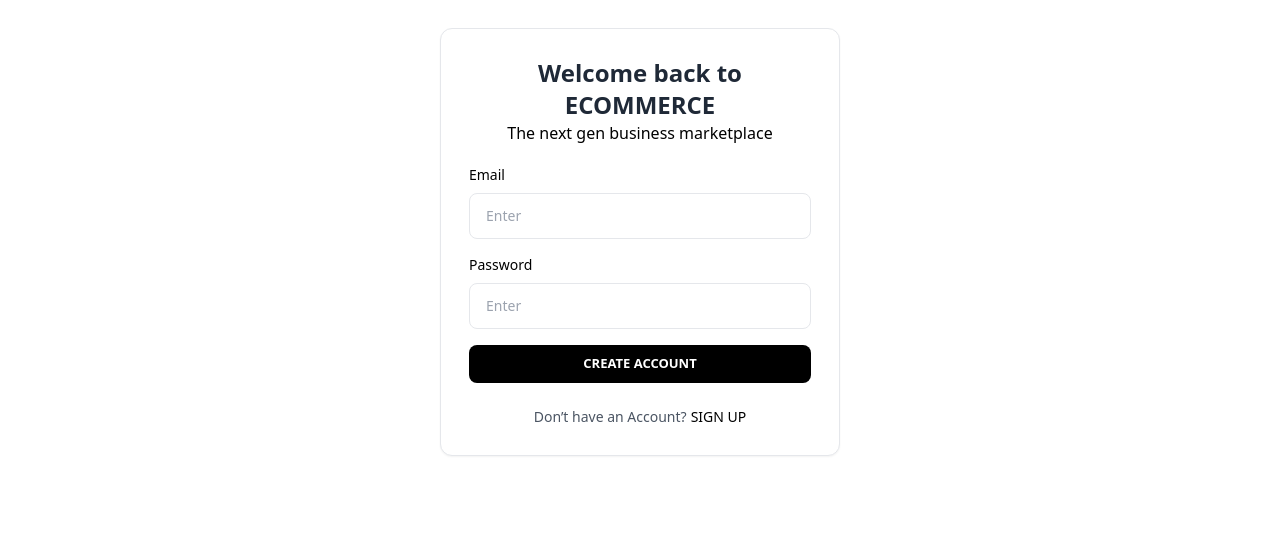
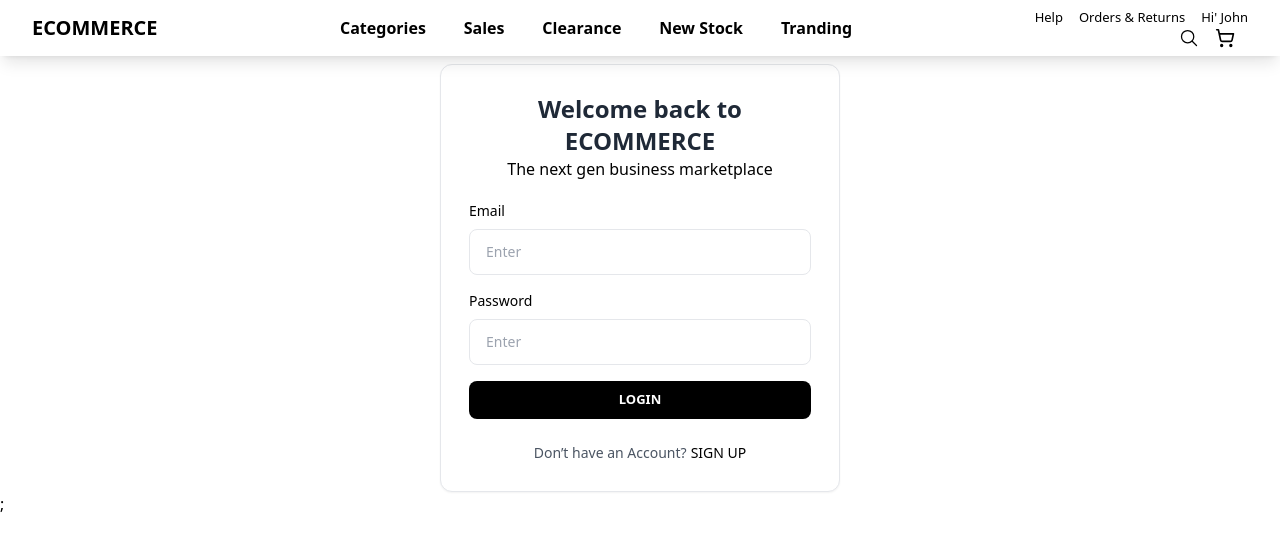
Before and after one commit to Shivam00002/e-commerce, a Next.js app in the folder client/: page /Login in a window 1280 px wide. Shown: the top 550 px of the page. Built offline with nearby package versions, Linux system fonts and the light colour scheme.

Commit message:
added ui done

```diff
--- a/client/package.json
+++ b/client/package.json
@@ -9,11 +9,13 @@
     "lint": "next lint"
   },
   "dependencies": {
+    "next": "14.1.3",
     "react": "^18",
     "react-dom": "^18",
-    "next": "14.1.3"
+    "react-icons": "^5.0.1"
   },
   "devDependencies": {
+    "@types/react-icons": "^3.0.0",
     "autoprefixer": "^10.0.1",
     "postcss": "^8",
     "tailwindcss": "^3.3.0"
--- /dev/null
+++ b/client/src/components/Navbar.jsx
@@ -0,0 +1,79 @@
+import React, { useState } from "react";
+import { IoSearchOutline } from "react-icons/io5";
+import { LuShoppingCart } from "react-icons/lu";
+
+const Navbar = () => {
+  const Navlnks = [
+    { name: "Categories", link: "/" },
+    { name: "Sales", link: "/" },
+    { name: "Clearance", link: "/" },
+    { name: "New Stock", link: "/" },
+    { name: "Tranding", link: "/" },
+  ];
+
+  const [isMobileMenuOpen, setMobileMenuOpen] = useState(false);
+
+  const toggleMobileMenu = () => {
+    setMobileMenuOpen(!isMobileMenuOpen);
+  };
+
+  return (
+    <div className="fixed top-0 z-50  left-0 right-0 w-full flex items-center justify-between h-fit px-4 md:px-8 py-2  shadow-lg ">
+      <h1 className="font-bold md:text-[20px] ">ECOMMERCE</h1>
+      <div className="md:hidden cursor-pointer" onClick={toggleMobileMenu}>
+        <svg
+          className="w-8 h-8 "
+          fill="none"
+          stroke="currentColor"
+          viewBox="0 0 24 24"
+          xmlns="http://www.w3.org/2000/svg"
+        >
+          <path
+            strokeLinecap="round"
+            strokeLinejoin="round"
+            strokeWidth="2"
+            d="M4 6h16M4 12h16m-7 6h7"
+          ></path>
+        </svg>
+      </div>
+      <div className="md:flex hidden    md:w-[550px] mx-auto items-center justify-around">
+        {Navlnks.map((el, index) => (
+          <a
+            className="font-semibold  md:text-[16px] cursor-pointer hover:text-green-800"
+            key={index}
+            href={el.link}
+          >
+            <h3>{el.name}</h3>
+          </a>
+        ))}
+      </div>
+      {isMobileMenuOpen && (
+        <div className="md:hidden absolute top-12 right-0 bg-[#edfbed] border shadow-md py-2 px-6">
+          {Navlnks.map((el, index) => (
+            <a
+              className="font-semibold  md:text-[17px] cursor-pointer "
+              key={index}
+              href={el.link}
+            >
+              <h3>{el.name}</h3>
+            </a>
+          ))}
+        </div>
+      )}
+      <div className="">
+        <div className="hidden md:flex text-[13px] gap-4">
+          <p>Help</p>
+          <p>Orders & Returns</p>
+          <p>Hi' John</p>
+        </div>
+
+        <div className="hidden ml-36  md:flex items-center gap-4">
+          <IoSearchOutline size={20} />
+          <LuShoppingCart size={20} />
+        </div>
+      </div>
+    </div>
+  );
+};
+
+export default Navbar;
--- a/client/src/pages/Login.jsx
+++ b/client/src/pages/Login.jsx
@@ -2,7 +2,7 @@ import React from "react";
 
 const Login = () => {
   return (
-    <div className="mt-7 bg-white border md:w-[400px] mx-auto border-gray-200 rounded-xl shadow-sm dark:bg-gray-800 dark:border-gray-700">
+    <div className="mt-16 bg-white border md:w-[400px] mx-auto border-gray-200 rounded-xl shadow-sm dark:bg-gray-800 dark:border-gray-700">
       <div className="p-4 sm:p-7">
         <div className="text-center">
           <h1 className="block text-2xl font-semibold text-gray-800 dark:text-white">
@@ -57,7 +57,7 @@ const Login = () => {
                 type="submit"
                 className="w-full py-2 px-4 inline-flex justify-center items-center gap-x-2 text-[13px] font-semibold rounded-lg border border-transparent  bg-black text-white hover:bg-gray-700 disabled:opacity-50 disabled:pointer-events-none dark:focus:outline-none dark:focus:ring-1 dark:focus:ring-gray-600"
               >
-                CREATE ACCOUNT
+              LOGIN
               </button>
 
               <p className="mt-2  text-center text-sm text-gray-600 dark:text-gray-400">
--- a/client/src/pages/Signup.jsx
+++ b/client/src/pages/Signup.jsx
@@ -1,8 +1,9 @@
 import React from "react";
+
 
 const Signup = () => {
   return (
-    <div className="mt-7 bg-white border md:w-[400px] mx-auto border-gray-200 rounded-xl shadow-sm dark:bg-gray-800 dark:border-gray-700">
+    <div className="mt-16 bg-white border md:w-[400px] mx-auto border-gray-200 rounded-xl shadow-sm dark:bg-gray-800 dark:border-gray-700">
       <div className="p-4 sm:p-7">
         <div className="text-center">
           <h1 className="block text-2xl font-semibold text-gray-800 dark:text-white">
--- a/client/src/pages/_app.js
+++ b/client/src/pages/_app.js
@@ -1,5 +1,13 @@
+import Navbar from "@/components/Navbar";
 import "@/styles/globals.css";
 
 export default function App({ Component, pageProps }) {
-  return <Component {...pageProps} />;
+  return  (
+<>
+<Navbar/>
+<Component {...pageProps} />;
+</>
+  )
+
+
 }
--- a/client/src/pages/index.js
+++ b/client/src/pages/index.js
@@ -1,12 +1,14 @@
 import Image from "next/image";
 import { Inter } from "next/font/google";
 import Otpform from "@/components/Otpform";
+import Navbar from "@/components/Navbar";
 
 const inter = Inter({ subsets: ["latin"] });
 
 export default function Home() {
   return (
     <main>
+
       <Otpform />
     </main>
   );
```
Also changed, not shown: 1 other file (tests, documents, lock files or other folders).
